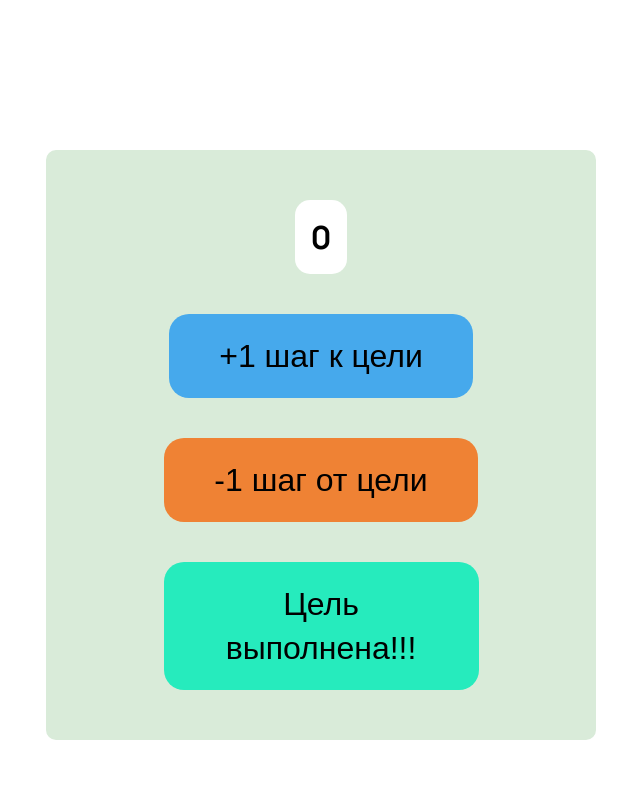
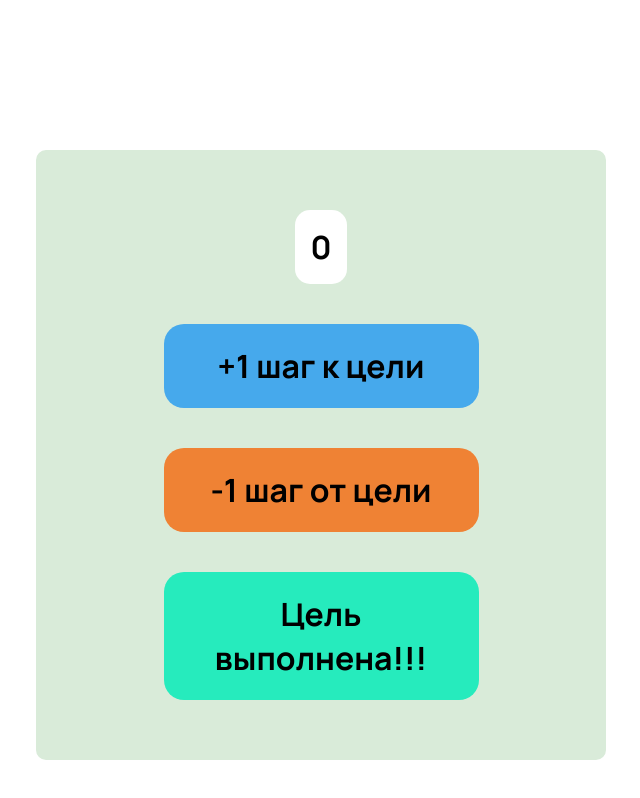
Before and after one commit to MatkovskyA/New-counter-app, a plain HTML site: page index.html in a window 1280 px wide. Shown: the whole page, without its empty margins (319-959 px from the left). Drawn offline with Linux system fonts and the light colour scheme.

Commit message:
btn font family + width

```diff
--- a/style/index.css
+++ b/style/index.css
@@ -1,5 +1,6 @@
 body {
-    font-family: manrope;
+    font-family: "manrope";
+    font-weight: 700px;
 }
 
 .container {
@@ -17,15 +18,16 @@ body {
     row-gap: 40px;
     max-width: 500px;
     margin: 0 auto;
-    padding: 50px 25px;
+    padding: 60px 35px;
     align-items: center;
     border-radius: 10px;
 }
 
 .btn {
+    font-family: inherit;
     border: none;
-    max-width: 315px;
-    padding: 20px 50px;
+    width: 315px;
+    padding: 20px 20px;
     border-radius: 20px;
     font-size: 32px;
     line-height: 44px;
```
